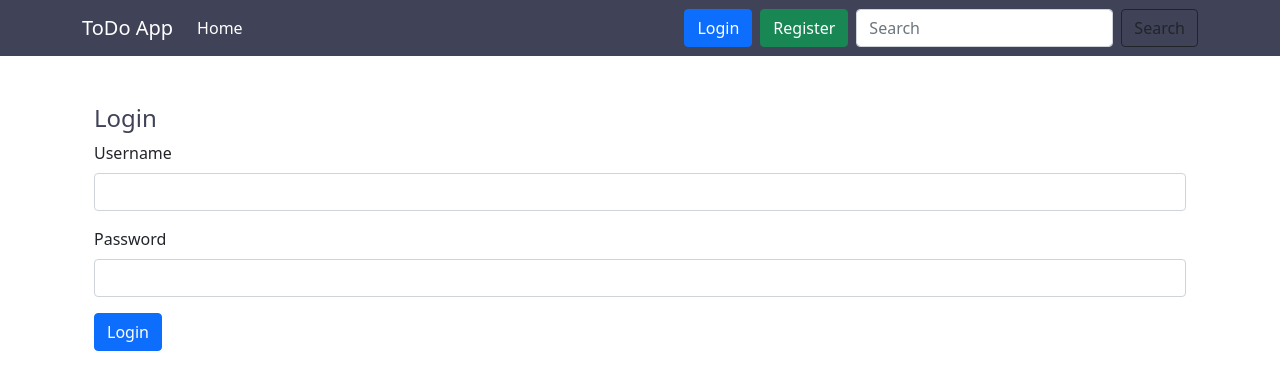
After one commit to nubcoder420/Professional-Portfolio-Projects, a Flask app: page /login in a window 1280 px wide. The commit adds this page. Shown: the top 390 px of the page. Run offline with Flask 3, Linux system fonts and the light colour scheme; some libraries are stand-ins or nearby versions.

Commit message:
Implement User Registration and Authentication

```diff
--- a/Day 87 - Web Development - Todo List Webapp/app.py
+++ b/Day 87 - Web Development - Todo List Webapp/app.py
@@ -1,23 +1,35 @@
-from flask import Flask, render_template, request, redirect, url_for
+from flask import Flask, render_template, request, redirect, url_for, flash
 from flask_sqlalchemy import SQLAlchemy
 from flask_wtf import FlaskForm
-from wtforms import StringField, SubmitField, HiddenField, BooleanField
-from wtforms.validators import DataRequired
+from wtforms import StringField, SubmitField, HiddenField, BooleanField, PasswordField
+from wtforms.validators import DataRequired, Length
 from flask_bootstrap import Bootstrap
+from flask_login import LoginManager, UserMixin, login_user, login_required, current_user, logout_user
+from werkzeug.security import generate_password_hash, check_password_hash
 
 
 app = Flask(__name__)
 app.config['SQLALCHEMY_DATABASE_URI'] = 'sqlite:///tasks.db'
 app.config['SECRET_KEY'] = 'c7e3bbf68f5c4a8004fc08ff8858117f'
+app.config['SQLALCHEMY_TRACK_MODIFICATIONS'] = False
 db = SQLAlchemy(app)
 
 bootstrap = Bootstrap(app)
+login_manager = LoginManager(app)
+login_manager.login_view = 'login'
 
+
+class User(UserMixin, db.Model):
+    id = db.Column(db.Integer, primary_key=True)
+    username = db.Column(db.String(20), unique=True, nullable=False)
+    password = db.Column(db.String(80), nullable=False)
+    tasks = db.relationship('Task', backref='author', lazy=True)
 
 class Task(db.Model):
     id = db.Column(db.Integer, primary_key=True)
     content = db.Column(db.String(200), nullable=False)
     done = db.Column(db.Boolean, default=False)
+    user_id = db.Column(db.Integer, db.ForeignKey('user.id'), nullable=False)
 
 class TaskForm(FlaskForm):
     task = StringField('Task', validators=[DataRequired()])
@@ -25,30 +37,85 @@ class TaskForm(FlaskForm):
     done = BooleanField('Done')
     submit = SubmitField('Update Task')
 
+class RegistrationForm(FlaskForm):
+    username = StringField('Username', validators=[DataRequired(), Length(min=4, max=16)])
+    password = PasswordField('Password', validators=[DataRequired()])
+    submit = SubmitField('Sign Up')
+
+class LoginForm(FlaskForm):
+    username = StringField('Username', validators=[DataRequired(), Length(min=4, max=16)])
+    password = PasswordField('Password', validators=[DataRequired()])
+    submit = SubmitField('Login')
+
+
 #----- run once to create db -----#
 # with app.app_context():
 #     db.create_all()
 
+@login_manager.user_loader
+def load_user(user_id):
+    return User.query.get(int(user_id))
+
+
 @app.route('/')
 def index():
-    tasks = Task.query.all()
-    form = TaskForm()
-    return render_template('index.html', tasks=tasks, form=form)
+    if current_user.is_authenticated:
+        tasks = Task.query.filter_by(user_id=current_user.id)
+        form = TaskForm()
+        return render_template('index.html', tasks=tasks, form=form)
+    else:
+        return render_template('home.html')
+
+@app.route('/register', methods=['GET', 'POST'])
+def register():
+    form = RegistrationForm()
+    if form.validate_on_submit():
+        hashed_password = generate_password_hash(form.password.data, method='pbkdf2:sha256', salt_length=8)
+        new_user = User(username=form.username.data, password=hashed_password)
+        db.session.add(new_user)
+        db.session.commit()
+        flash('Your account has been successfully created! You can now log in.', 'success')
+        return redirect(url_for('login'))
+    return render_template('register.html', form=form)
+
+@app.route('/login', methods=['GET', 'POST'])
+def login():
+    form = LoginForm()
+    if form.validate_on_submit():
+        user = User.query.filter_by(username=form.username.data).first()
+        if user and check_password_hash(user.password, form.password.data):
+            login_user(user)
+            return redirect(url_for('index'))
+        else:
+            flash('Incorrect Username or Password', 'danger')
+    return render_template('login.html', form=form)
+
+@app.route('/logout')
+@login_required
+def logout():
+    logout_user()
+    return redirect(url_for('index'))
+
 
 @app.route('/add', methods=['POST'])
+@login_required
 def add_task():
     form = TaskForm(request.form)
-    if form.validate_on_submit:
+    if form.validate_on_submit():
         new_task_content = form.task.data
         new_task_done = form.done.data
-        new_task = Task(content=new_task_content, done=new_task_done)
+        new_task = Task(content=new_task_content, done=new_task_done, user_id=current_user.id)
         db.session.add(new_task)
         db.session.commit()
     return redirect(url_for('index'))
 
 @app.route('/edit/<int:task_id>', methods=['GET', 'POST'])
+@login_required
 def edit_task(task_id):
     task = Task.query.get_or_404(task_id)
+    if task.author != current_user:
+        abort(403)
+
     form = TaskForm(request.form, obj=task)
 
     if request.method == 'POST' and form.validate_on_submit():
@@ -60,10 +127,15 @@ def edit_task(task_id):
     return render_template('edit_task.html', form=form, task=task)
 
 @app.route('/delete/<int:task_id>')
+@login_required
 def delete_task(task_id):
     task = Task.query.get_or_404(task_id)
+    if task.author != current_user:
+        abort(403)
+
     db.session.delete(task)
     db.session.commit()
+    flash('Task deleted successfully!', 'success')
     return redirect(url_for('index'))
 
 if __name__ == '__main__':
--- a/Day 87 - Web Development - Todo List Webapp/templates/base.html
+++ b/Day 87 - Web Development - Todo List Webapp/templates/base.html
@@ -17,7 +17,7 @@
     <!-- Navigation Bar -->
     <nav class="navbar navbar-expand-lg navbar-dark bg-dark navbar-custom">
         <div class="container">
-            <a class="navbar-brand" href="/">ToDo App</a>
+            <a class="navbar-brand" href="{{ url_for('index') }}">ToDo App</a>
             <button class="navbar-toggler" type="button" data-bs-toggle="collapse"
                 data-bs-target="#navbarSupportedContent" aria-controls="navbarSupportedContent" aria-expanded="false"
                 aria-label="Toggle navigation">
@@ -26,10 +26,23 @@
             <div class="collapse navbar-collapse" id="navbarSupportedContent">
                 <ul class="navbar-nav me-auto mb-2 mb-lg-0">
                     <li class="nav-item">
-                        <a class="nav-link active" aria-current="page" href="/">Home</a>
+                        <a class="nav-link active" aria-current="page" href="{{ url_for('index') }}">Home</a>
                     </li>
                     <!-- Add more navigation links as needed -->
                 </ul>
+
+                {% if current_user.is_authenticated %}
+                    <span class="navbar-text me-2">
+                        Welcome, {{ current_user.username }}!
+                    </span>
+                    <a href="{{ url_for('logout') }}" class="btn btn-danger" onclick="return confirm('Are you sure you want to logout?')">Logout</a>
+
+                {% else %}
+                    <a href="{{ url_for('login') }}" class="btn btn-primary me-2">Login</a>
+                    <a href="{{ url_for('register') }}" class="btn btn-success me-2">Register</a>
+
+                {% endif %}
+
                 <form class="d-flex">
                     <input class="form-control me-2" type="search" placeholder="Search" aria-label="Search">
                     <button class="btn btn-outline-dark" type="submit">Search</button>
@@ -40,8 +53,28 @@
 
     <!-- Content Area -->
     <div class="container mt-4">
+
+        {% with messages = get_flashed_messages() %}
+
+            {% if messages %}
+
+                <div class="alert alert-dismissible fade show" role="alert">
+
+                    {% for message in messages %}
+                        <div>{{ message }}</div>
+                    {% endfor %}
+
+                    <button type="button" class="btn-close" data-bs-dismiss="alert" aria-label="Close"></button>
+
+                </div>
+
+            {% endif %}
+
+        {% endwith %}
+
         {% block content %}
         {% endblock %}
+
     </div>
 
     <!-- Bootstrap JS (optional) -->
--- a/Day 87 - Web Development - Todo List Webapp/templates/edit_task.html
+++ b/Day 87 - Web Development - Todo List Webapp/templates/edit_task.html
@@ -26,7 +26,7 @@
     </div>
 
     <button type="submit" class="btn btn-primary">Update Task</button>
-    <a href="{{ url_for('index') }}" class="btn btn-danger">Cancel</a>
+    <a href="{{ url_for('index') }}" class="btn btn-danger" onclick="return confirm('Discard changes?')">Cancel</a>
 </form>
 
 {% endblock %}
--- /dev/null
+++ b/Day 87 - Web Development - Todo List Webapp/templates/login.html
@@ -0,0 +1,31 @@
+{% extends 'base.html' %}
+
+{% block title %}Login - ToDo App{% endblock %}
+
+{% block content %}
+
+<div class="container mt-5">
+
+    <h4 class="mt-5">Login</h4>
+
+    <form action="{{ url_for('login') }}" method="POST">
+
+        {{ form.csrf_token }}
+
+        <div class="mb-3">
+            {{ form.username.label(class='form-label') }}
+            {{ form.username(class='form-control') }}
+        </div>
+
+        <div class="mb-3">
+            {{ form.password.label(class='form-label') }}
+            {{ form.password(class='form-control') }}
+        </div>
+
+        {{ form.submit(class='btn btn-primary') }}
+
+    </form>
+
+</div>
+
+{% endblock %}
```
Also changed, not shown: Day 87 - Web Development - Todo List Webapp/templates/home.html (added, +16 -0 lines), Day 87 - Web Development - Todo List Webapp/templates/register.html (added, +31 -0 lines).
